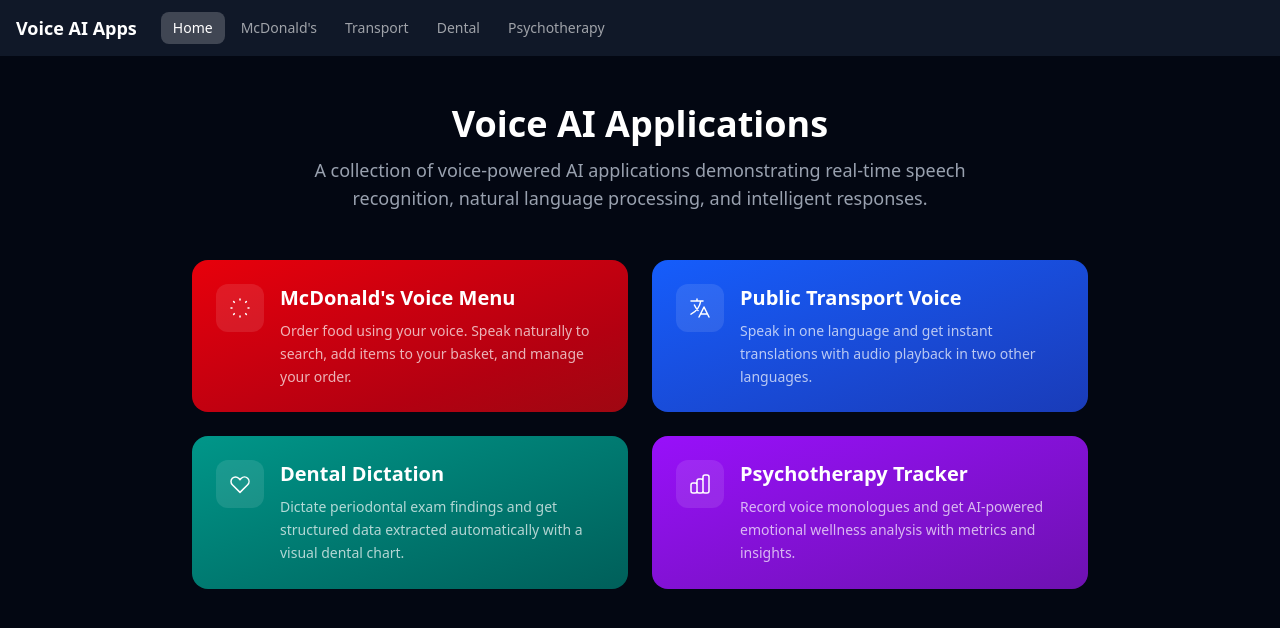
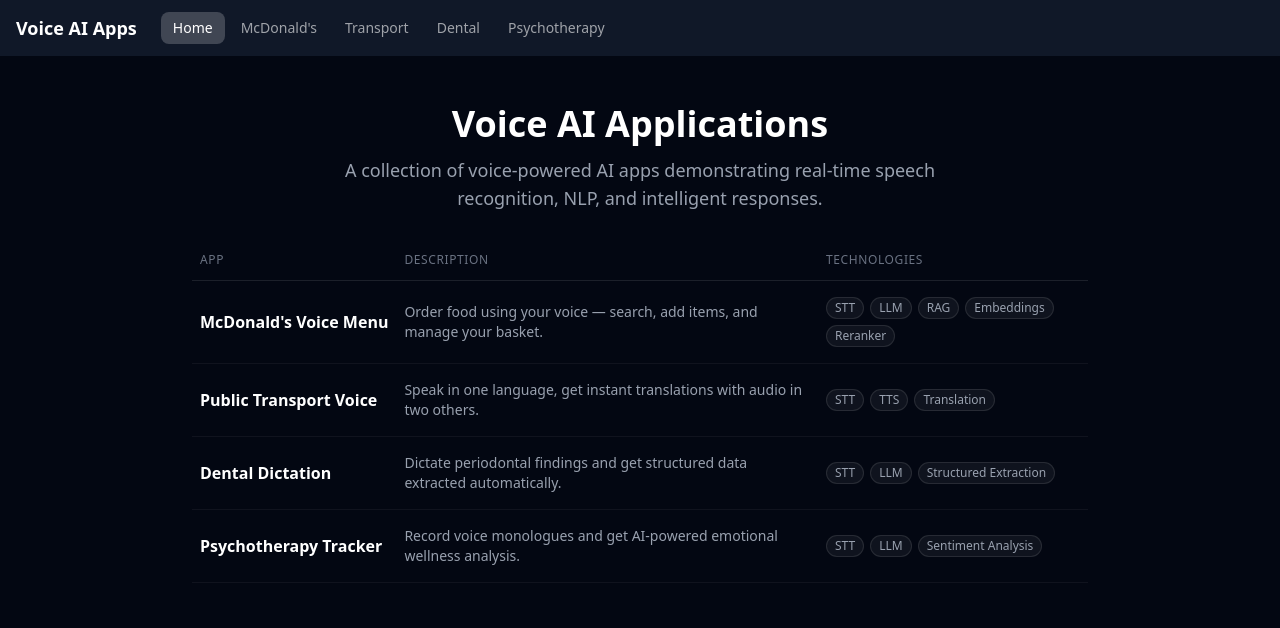
Before and after one commit to Daniel-Sedlacek/awesome-voice-ai-apps, a Vue app in the folder frontend/: page / in a window 1280 px wide. Shown: the top 628 px of the page. Built offline with nearby package versions, Linux system fonts and the light colour scheme.

Commit message:
refactor: Revamp HomePage layout to use a table format for app listings, improving readability and organization. Updated app descriptions and added technology tags for better clarity.

```diff
--- a/frontend/src/apps/home/HomePage.vue
+++ b/frontend/src/apps/home/HomePage.vue
@@ -3,34 +3,26 @@
   {
     to: '/mcdonalds',
     title: "McDonald's Voice Menu",
-    description: 'Order food using your voice. Speak naturally to search, add items to your basket, and manage your order.',
-    icon: 'M12 3v1m0 16v1m9-9h-1M4 12H3m15.364 6.364l-.707-.707M6.343 6.343l-.707-.707m12.728 0l-.707.707M6.343 17.657l-.707.707',
-    gradient: 'from-red-600 to-red-800',
-    accent: 'text-yellow-400',
+    description: 'Order food using your voice — search, add items, and manage your basket.',
+    tech: ['STT', 'LLM', 'RAG', 'Embeddings', 'Reranker'],
   },
   {
     to: '/transport',
     title: 'Public Transport Voice',
-    description: 'Speak in one language and get instant translations with audio playback in two other languages.',
-    icon: 'M3 5h12M9 3v2m1.048 9.5A18.022 18.022 0 016.412 9m6.088 9h7M11 21l5-10 5 10M12.751 5C11.783 10.77 8.07 15.61 3 18.129',
-    gradient: 'from-blue-600 to-blue-800',
-    accent: 'text-blue-300',
+    description: 'Speak in one language, get instant translations with audio in two others.',
+    tech: ['STT', 'TTS', 'Translation'],
   },
   {
     to: '/dental',
     title: 'Dental Dictation',
-    description: 'Dictate periodontal exam findings and get structured data extracted automatically with a visual dental chart.',
-    icon: 'M4.318 6.318a4.5 4.5 0 000 6.364L12 20.364l7.682-7.682a4.5 4.5 0 00-6.364-6.364L12 7.636l-1.318-1.318a4.5 4.5 0 00-6.364 0z',
-    gradient: 'from-teal-600 to-teal-800',
-    accent: 'text-teal-300',
+    description: 'Dictate periodontal findings and get structured data extracted automatically.',
+    tech: ['STT', 'LLM', 'Structured Extraction'],
   },
   {
     to: '/psychotherapy',
     title: 'Psychotherapy Tracker',
-    description: 'Record voice monologues and get AI-powered emotional wellness analysis with metrics and insights.',
-    icon: 'M9 19v-6a2 2 0 00-2-2H5a2 2 0 00-2 2v6a2 2 0 002 2h2a2 2 0 002-2zm0 0V9a2 2 0 012-2h2a2 2 0 012 2v10m-6 0a2 2 0 002 2h2a2 2 0 002-2m0 0V5a2 2 0 012-2h2a2 2 0 012 2v14a2 2 0 01-2 2h-2a2 2 0 01-2-2z',
-    gradient: 'from-purple-600 to-purple-800',
-    accent: 'text-purple-300',
+    description: 'Record voice monologues and get AI-powered emotional wellness analysis.',
+    tech: ['STT', 'LLM', 'Sentiment Analysis'],
   },
 ]
 </script>
@@ -38,50 +30,54 @@
 <template>
   <div class="min-h-screen bg-gray-950 py-12 px-4">
     <div class="max-w-4xl mx-auto">
-      <div class="text-center mb-12">
+      <div class="text-center mb-10">
         <h1 class="text-4xl font-bold text-white mb-3">Voice AI Applications</h1>
         <p class="text-gray-400 text-lg max-w-2xl mx-auto">
-          A collection of voice-powered AI applications demonstrating real-time speech recognition,
-          natural language processing, and intelligent responses.
+          A collection of voice-powered AI apps demonstrating real-time speech recognition,
+          NLP, and intelligent responses.
         </p>
       </div>
 
-      <div class="grid grid-cols-1 md:grid-cols-2 gap-6">
-        <RouterLink
-          v-for="app in apps"
-          :key="app.to"
-          :to="app.to"
-          class="group block"
-        >
-          <div
-            class="rounded-2xl p-6 bg-gradient-to-br transition-all duration-300 hover:scale-[1.02] hover:shadow-2xl"
-            :class="app.gradient"
+      <table class="w-full border-collapse">
+        <thead>
+          <tr class="border-b border-white/10 text-left text-xs uppercase tracking-wider text-gray-500">
+            <th class="pb-3 pl-2 font-medium">App</th>
+            <th class="pb-3 font-medium hidden sm:table-cell">Description</th>
+            <th class="pb-3 pr-2 font-medium">Technologies</th>
+          </tr>
+        </thead>
+        <tbody>
+          <tr
+            v-for="app in apps"
+            :key="app.to"
+            class="border-b border-white/5 hover:bg-white/[0.03] transition-colors"
           >
-            <div class="flex items-start gap-4">
-              <div class="w-12 h-12 rounded-xl bg-white/10 flex items-center justify-center shrink-0">
-                <svg
-                  xmlns="http://www.w3.org/2000/svg"
-                  class="w-6 h-6 text-white"
-                  fill="none"
-                  viewBox="0 0 24 24"
-                  stroke="currentColor"
-                  stroke-width="1.5"
+            <td class="py-4 pl-2 pr-4">
+              <RouterLink
+                :to="app.to"
+                class="text-white font-semibold hover:text-blue-400 transition-colors whitespace-nowrap"
+              >
+                {{ app.title }}
+              </RouterLink>
+              <p class="text-gray-500 text-sm mt-1 sm:hidden">{{ app.description }}</p>
+            </td>
+            <td class="py-4 pr-4 text-gray-400 text-sm hidden sm:table-cell">
+              {{ app.description }}
+            </td>
+            <td class="py-4 pr-2">
+              <div class="flex flex-wrap gap-1.5">
+                <span
+                  v-for="t in app.tech"
+                  :key="t"
+                  class="px-2 py-0.5 rounded-full text-xs font-medium bg-white/5 text-gray-400 border border-white/10"
                 >
-                  <path stroke-linecap="round" stroke-linejoin="round" :d="app.icon" />
-                </svg>
+                  {{ t }}
+                </span>
               </div>
-              <div>
-                <h2 class="text-xl font-bold text-white mb-2 group-hover:underline">
-                  {{ app.title }}
-                </h2>
-                <p class="text-white/70 text-sm leading-relaxed">
-                  {{ app.description }}
-                </p>
-              </div>
-            </div>
-          </div>
-        </RouterLink>
-      </div>
+            </td>
+          </tr>
+        </tbody>
+      </table>
     </div>
   </div>
 </template>
```
